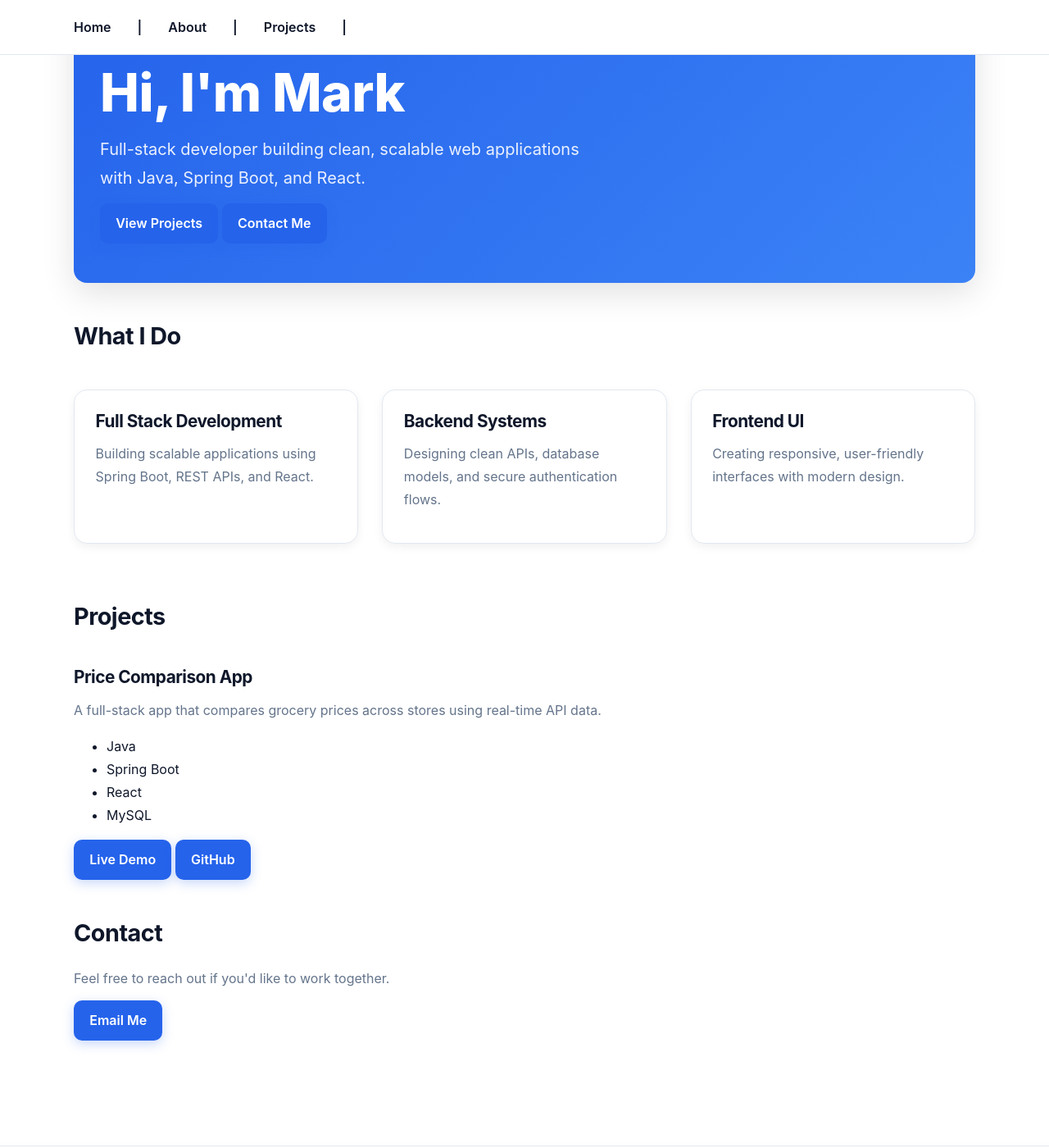
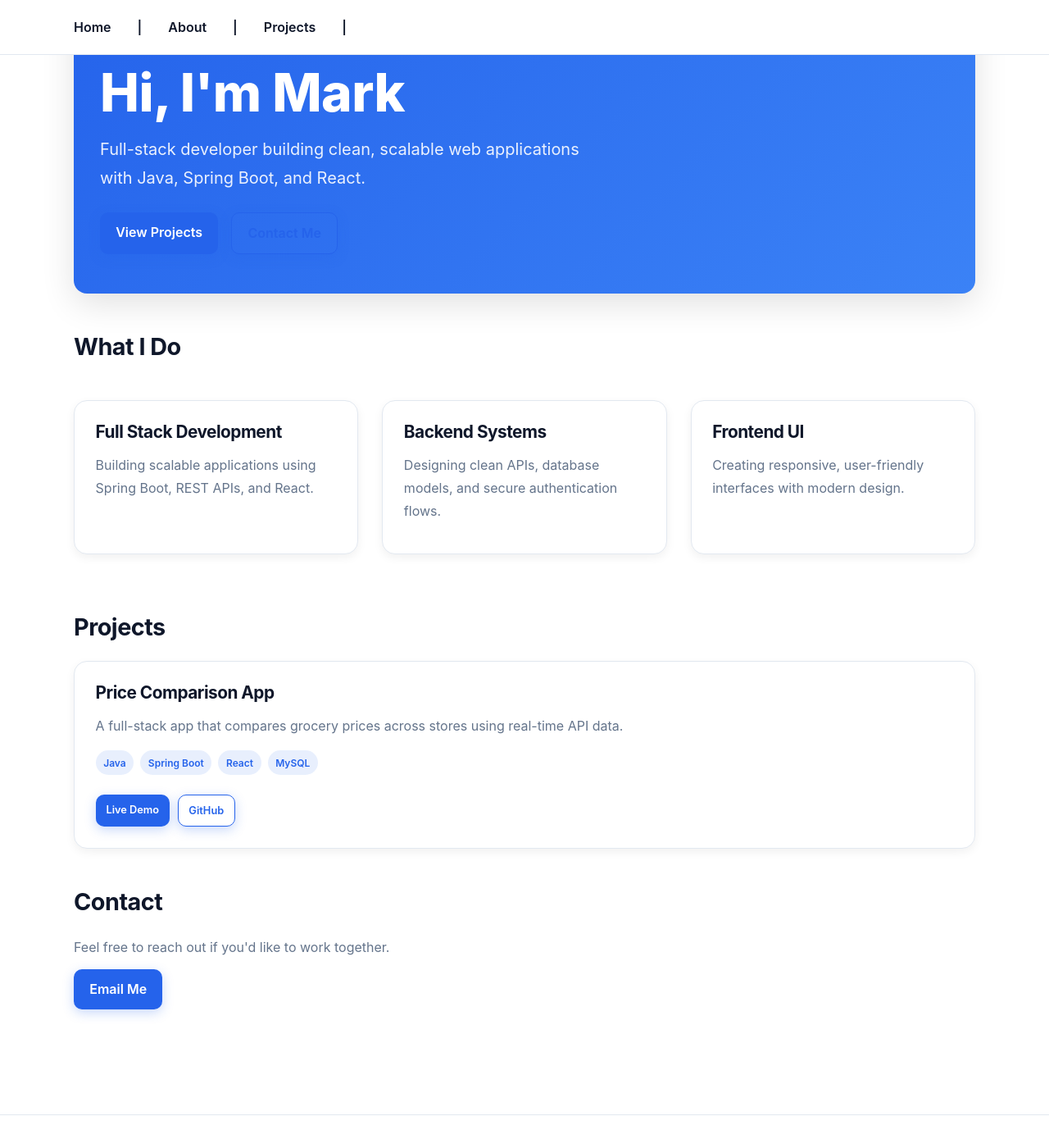
Before and after one commit to mark-bradley1/mark-bradley1.github.io, a Jekyll site: the page built from index.md, in a window 1280 px wide and 1400 px high, scrolled down 197 px. Shown: the whole window at 82% size. Built offline with Jekyll 4.4.1, drawn with Linux system fonts in a browser that asks for light colours.

Commit message:
Add styles for project cards and buttons

```diff
--- a/assets/css/style.css
+++ b/assets/css/style.css
@@ -317,3 +317,83 @@ footer {
     font-size: 2.2rem;
   }
 }
+
+/* ============================= */
+/* ===== Project Cards ========= */
+/* ============================= */
+
+.project-card {
+  display: flex;
+  flex-direction: column;
+  justify-content: space-between;
+  background: var(--card);
+  border: 1px solid var(--border);
+  border-radius: var(--radius);
+  padding: 1.6rem;
+  box-shadow: var(--shadow-sm);
+  transition: all 0.25s ease;
+}
+
+.project-card:hover {
+  transform: translateY(-6px) scale(1.01);
+  box-shadow: var(--shadow-md);
+}
+
+.project-content h3 {
+  margin-top: 0;
+}
+
+.project-tags {
+  list-style: none;
+  padding: 0;
+  margin: 1rem 0 0;
+  display: flex;
+  flex-wrap: wrap;
+  gap: 0.5rem;
+}
+
+.project-tags li {
+  background: rgba(37,99,235,0.1);
+  color: var(--accent);
+  padding: 0.3rem 0.6rem;
+  border-radius: 999px;
+  font-size: 0.75rem;
+  font-weight: 600;
+}
+
+.project-footer {
+  display: flex;
+  gap: 0.6rem;
+  margin-top: 1.5rem;
+}
+
+/* ============================= */
+/* ===== Buttons Upgrade ======= */
+/* ============================= */
+
+.button.secondary {
+  background: transparent;
+  color: var(--accent);
+  border: 1px solid var(--accent);
+}
+
+.button.secondary:hover {
+  background: var(--accent);
+  color: white;
+}
+
+.button.small {
+  padding: 0.45rem 0.8rem;
+  font-size: 0.8rem;
+}
+
+/* ============================= */
+/* ===== Hero Buttons ========== */
+/* ============================= */
+
+.hero-actions {
+  margin-top: 1.5rem;
+  display: flex;
+  gap: 1rem;
+  flex-wrap: wrap;
+}
```
